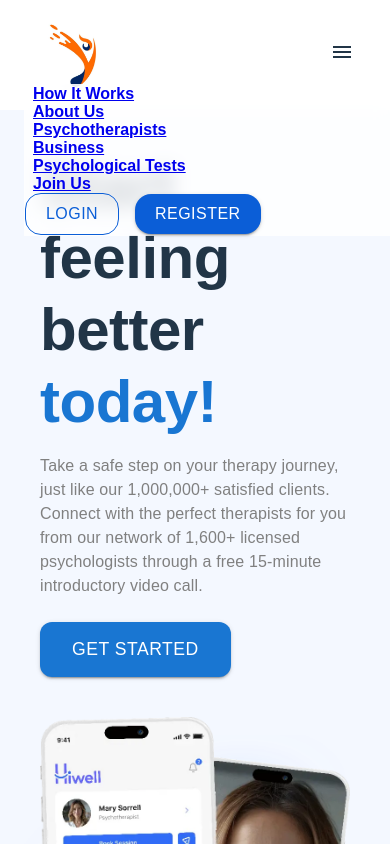
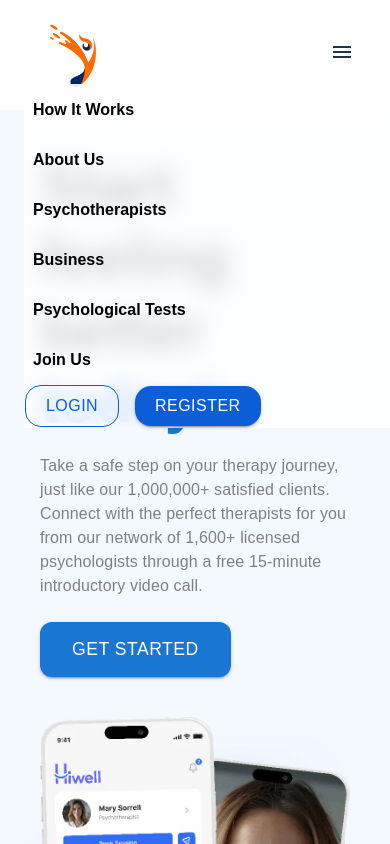
Before and after one commit to KaushalS1911/emotionally-yours, a React (Vite) app: page / in a window 390 px wide. Both pictures are taken after a click on the button 342 px from the left and 55 px from the top of the page. Shown: the top 844 px of the page. Built offline with nearby package versions, Linux system fonts and the light colour scheme; a web font is replaced by a local one.

Commit message:
user think

```diff
--- a/src/components/global/navbar.jsx
+++ b/src/components/global/navbar.jsx
@@ -130,8 +130,8 @@
             >
                 <List sx={{color: "#000", padding: "0 8px"}}>
                     {menuItems.map((item, index) => (
-                        <Box key={index}>
-                            <Link to={item.path} style={{padding: "16px 0", fontWeight: 700}}>
+                        <Box key={index} sx={{padding: "16px 0"}}>
+                            <Link to={item.path} style={{padding: "16px 0",color:'#000', fontWeight: 700 ,textDecoration:"none"}}>
                                 {item.name}
                             </Link>
                         </Box>
```
